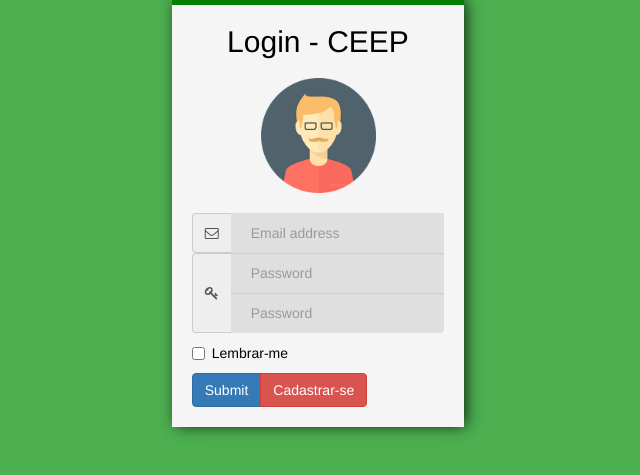
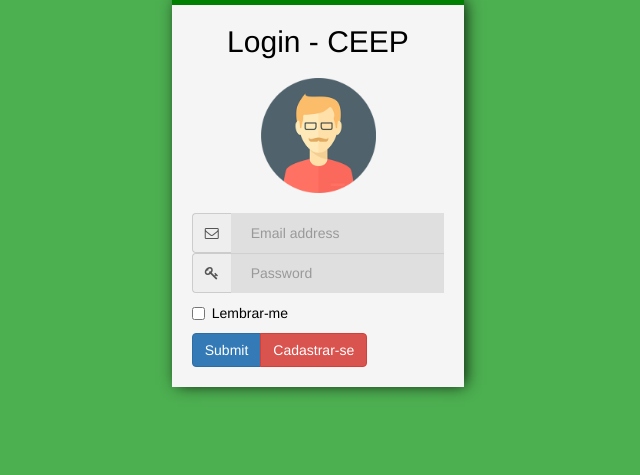
Before and after one commit to STRVIRTU/tcc-2017, a PHP site: page /login.php in a window 1280 px wide. Shown: the part 91-566 px from the top of the page, without its empty margins (322-962 px from the left). Run offline with PHP 8.4, Linux system fonts and the light colour scheme.

Commit message:
Modificação Login

```diff
--- a/login.php
+++ b/login.php
@@ -22,7 +22,6 @@
 
           <div class="input-group">
             <span class="input-group-addon"><i class="fa fa-key "></i></span>
-            <input class="form-control" type="password" id="inputPassword" name="senha" placeholder="Password" required>
             <input class="form-control" type="password" id="inputPassword" name="senha" placeholder="Password" required>
           </div>
 
```
